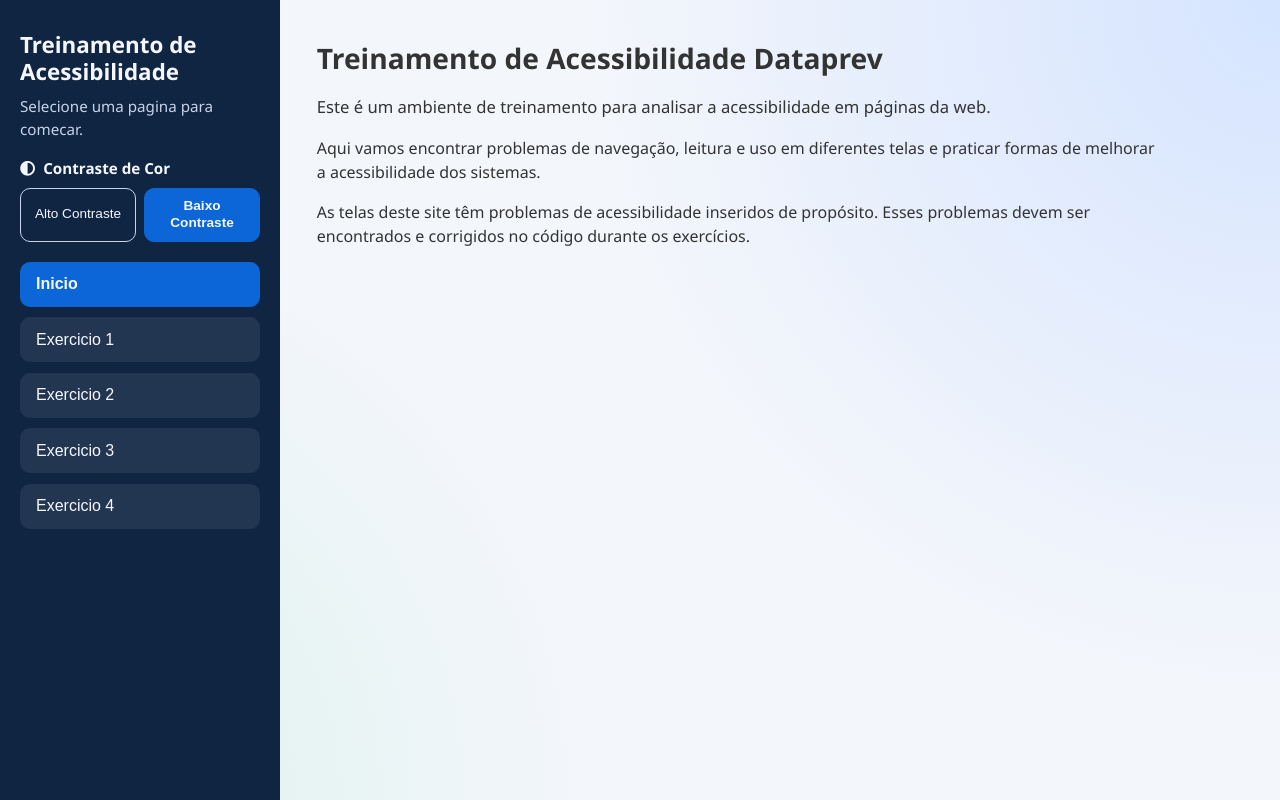
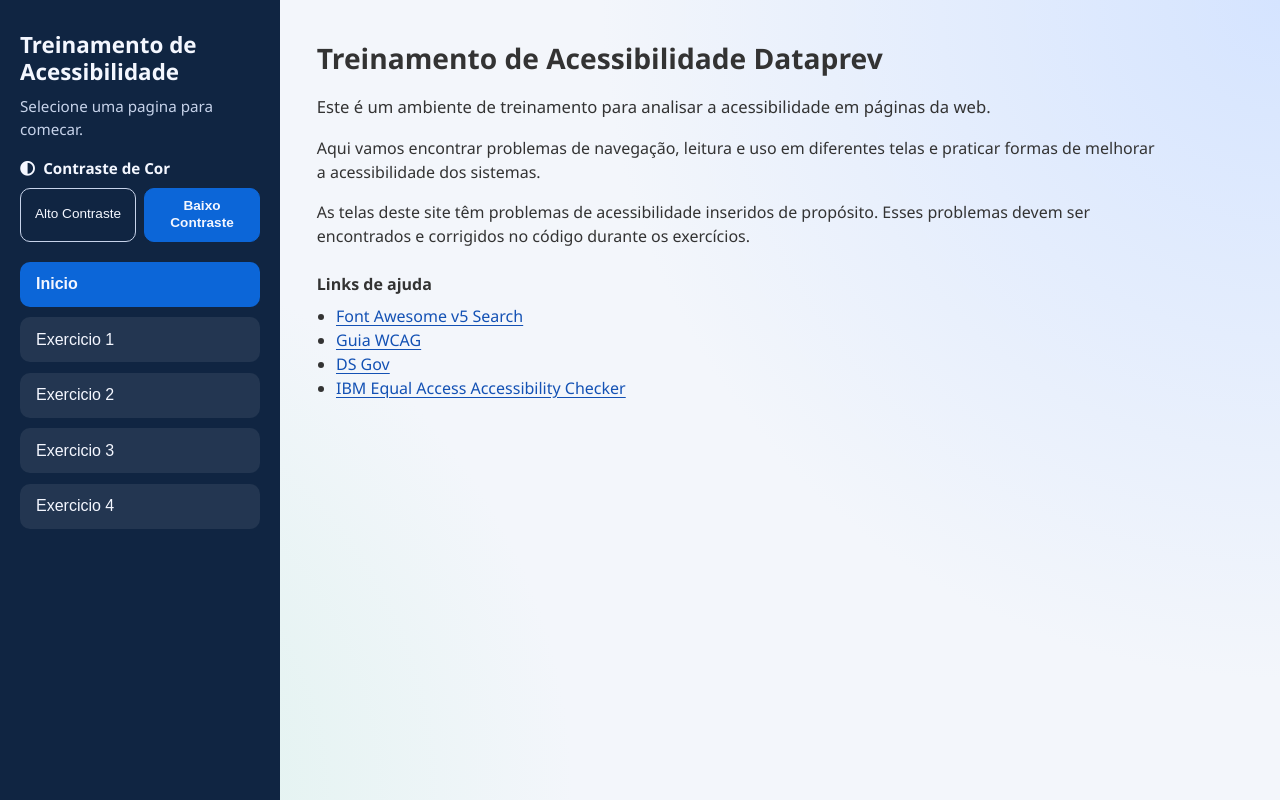
Before and after one commit to Rudigus/Treinamento-Acessibilidade, a React (Vite) app: page / in a window 1280 px wide. Built offline with nearby package versions, Linux system fonts and the light colour scheme; a web font is replaced by a local one.

Commit message:
adiciona links de ajuda na home

```diff
--- a/src/paginas/Inicio/Inicio.css
+++ b/src/paginas/Inicio/Inicio.css
@@ -22,6 +22,29 @@
   color: inherit;
 }
 
+.pagina-inicio .links-ajuda {
+  margin-top: 0.5rem;
+}
+
+.pagina-inicio .links-ajuda h3 {
+  margin: 0 0 0.5rem;
+  font-size: 1rem;
+}
+
+.pagina-inicio .links-ajuda ul {
+  margin: 0;
+  padding-left: 1.2rem;
+}
+
+.pagina-inicio .links-ajuda a {
+  color: #1351b4;
+  text-underline-offset: 3px;
+}
+
 body[data-theme='dark'] .pagina-inicio {
   color: #e7edf6;
 }
+
+body[data-theme='dark'] .pagina-inicio .links-ajuda a {
+  color: #fff333;
+}
--- a/src/paginas/Inicio/Inicio.jsx
+++ b/src/paginas/Inicio/Inicio.jsx
@@ -20,6 +20,44 @@
           código durante os exercícios.
         </p>
       </div>
+
+      <section className="links-ajuda" aria-labelledby="titulo-links-ajuda">
+        <h3 id="titulo-links-ajuda">Links de ajuda</h3>
+        <ul>
+          <li>
+            <a
+              href="https://fontawesome.com/v5/search"
+              target="_blank"
+              rel="noreferrer noopener"
+            >
+              Font Awesome v5 Search
+            </a>
+          </li>
+          <li>
+            <a
+              href="https://guia-wcag.com/"
+              target="_blank"
+              rel="noreferrer noopener"
+            >
+              Guia WCAG
+            </a>
+          </li>
+          <li>
+            <a href="https://www.gov.br/ds/home" target="_blank" rel="noreferrer noopener">
+              DS Gov
+            </a>
+          </li>
+          <li>
+            <a
+              href="https://chromewebstore.google.com/detail/ibm-equal-access-accessib/lkcagbfjnkomcinoddgooolagloogehp?hl=pt&pli=1"
+              target="_blank"
+              rel="noreferrer noopener"
+            >
+              IBM Equal Access Accessibility Checker
+            </a>
+          </li>
+        </ul>
+      </section>
     </section>
   )
 }
```
